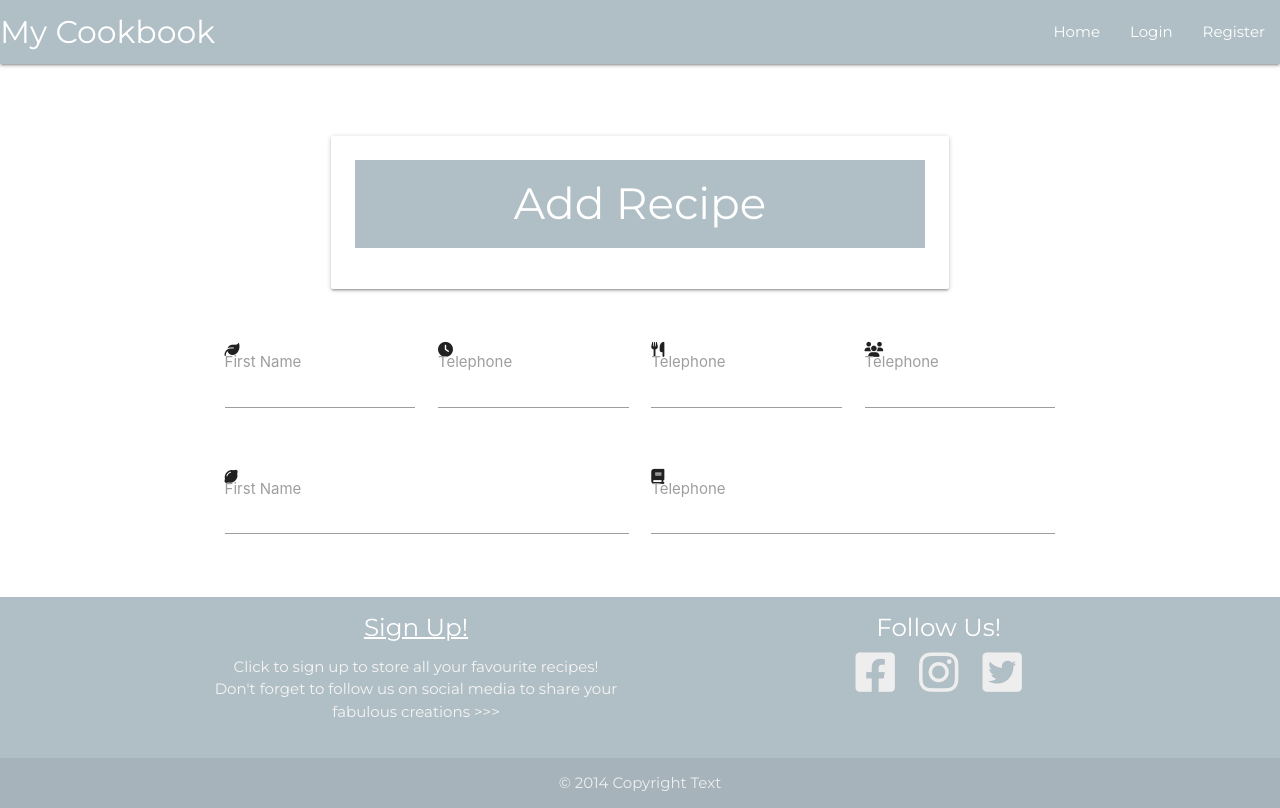
After one commit to LauraJones929/project-3, a Flask app: page /add_recipe in a window 1280 px wide. The commit adds this page. Run offline with Flask 2, Linux system fonts and the light colour scheme; some libraries are stand-ins or nearby versions; some web fonts are replaced.

Commit message:
Create Add Recipe template

```diff
--- a/app.py
+++ b/app.py
@@ -95,6 +95,11 @@ def logout():
     return redirect(url_for("login"))
 
 
+@app.route("/add_recipe")
+def add_recipe():
+    return render_template("add_recipe.html")
+
+
 if __name__ == "__main__":
     app.run(host=os.environ.get("IP"),
             port=int(os.environ.get("PORT")),
--- a/static/js/script.js
+++ b/static/js/script.js
@@ -14,12 +14,12 @@ const check = function() {
     }
 }
 
-document.addEventListener('DOMContentLoaded', function() {
+ document.addEventListener('DOMContentLoaded', function() {
     var elems = document.querySelectorAll('.collapsible');
     var instances = M.Collapsible.init(elems);
 });
 
-document.addEventListener('DOMContentLoaded', function() {
+ document.addEventListener('DOMContentLoaded', function() {
     var elems = document.querySelectorAll('.fixed-action-btn');
     var instances = M.FloatingActionButton.init(elems, options);
   });
--- /dev/null
+++ b/templates/add_recipe.html
@@ -0,0 +1,53 @@
+{% extends "base.html" %}
+{% block content %}
+
+    <div class="row">
+        <div class="col s10 offset-s1 l6 offset-l3">
+            <div class="card-panel" id="add-panel">
+                <h3 class="font-style card-title center-align blue-grey lighten-3">
+                    Add Recipe
+                </h3>
+            </div>
+        </div>
+    </div>
+
+    <div class="row">
+        <form class="col s12" method="POST" action="">
+            <div class="row">
+                <div class="input-field col s8 offset-s2 m4 offset-m2 l2 offset-l2">
+                    <i class="fas fa-leaf"></i>
+                    <input id="icon_prefix" type="text" class="validate">
+                    <label for="icon_prefix">First Name</label>
+                </div>
+                <div class="input-field col s8 offset-s2 m4 l2">
+                    <i class="fas fa-clock"></i>
+                    <input id="icon_telephone" type="tel" class="validate">
+                    <label for="icon_telephone">Telephone</label>
+                </div>
+                <div class="input-field col s8 offset-s2 m4 offset-m2 l2">
+                    <i class="fas fa-utensils"></i>
+                    <input id="icon_telephone" type="tel" class="validate">
+                    <label for="icon_telephone">Telephone</label>
+                </div>
+                <div class="input-field col s8 offset-s2 m4 l2">
+                    <i class="fas fa-users"></i>
+                    <input id="icon_telephone" type="tel" class="validate">
+                    <label for="icon_telephone">Telephone</label>
+                </div>
+            </div>
+            <div class="row">
+                <div class="input-field col s10 offset-s1 m5 offset-m1 l4 offset-l2">
+                    <i class="fas fa-lemon"></i>
+                    <input id="icon_prefix" type="text" class="validate">
+                    <label for="icon_prefix">First Name</label>
+                </div>
+                <div class="input-field col s10 offset-s1 m5 l4">
+                    <i class="fas fa-book"></i>
+                    <input id="icon_telephone" type="tel" class="validate">
+                    <label for="icon_telephone">Telephone</label>
+                </div>
+            </div>
+        </form>
+    </div>
+
+{% endblock %}
--- a/templates/base.html
+++ b/templates/base.html
@@ -34,7 +34,7 @@
                             id="my-recipes-link">My Recipes</a>
                         </li>
                         <li>
-                            <a href="#" id="add-recipe-link">Add A Recipe</a>
+                            <a href="{{ url_for('add_recipe') }}" id="add-recipe-link">Add A Recipe</a>
                         </li>
                         <li>
                             <a href="{{ url_for('logout') }}" id="logout-link">Logout</a>
@@ -63,7 +63,7 @@
                     id="my-recipes-link">My Recipes</a>
                 </li>
                 <li>
-                    <a href="#" id="add-recipe-link">Add A Recipe</a>
+                    <a href="{{ url_for('add_recipe') }}" id="add-recipe-link">Add A Recipe</a>
                 </li>
                 <li>
                     <a href="{{ url_for('logout') }}" id="logout-link">Logout</a>
```
Also changed, not shown: README.md.
